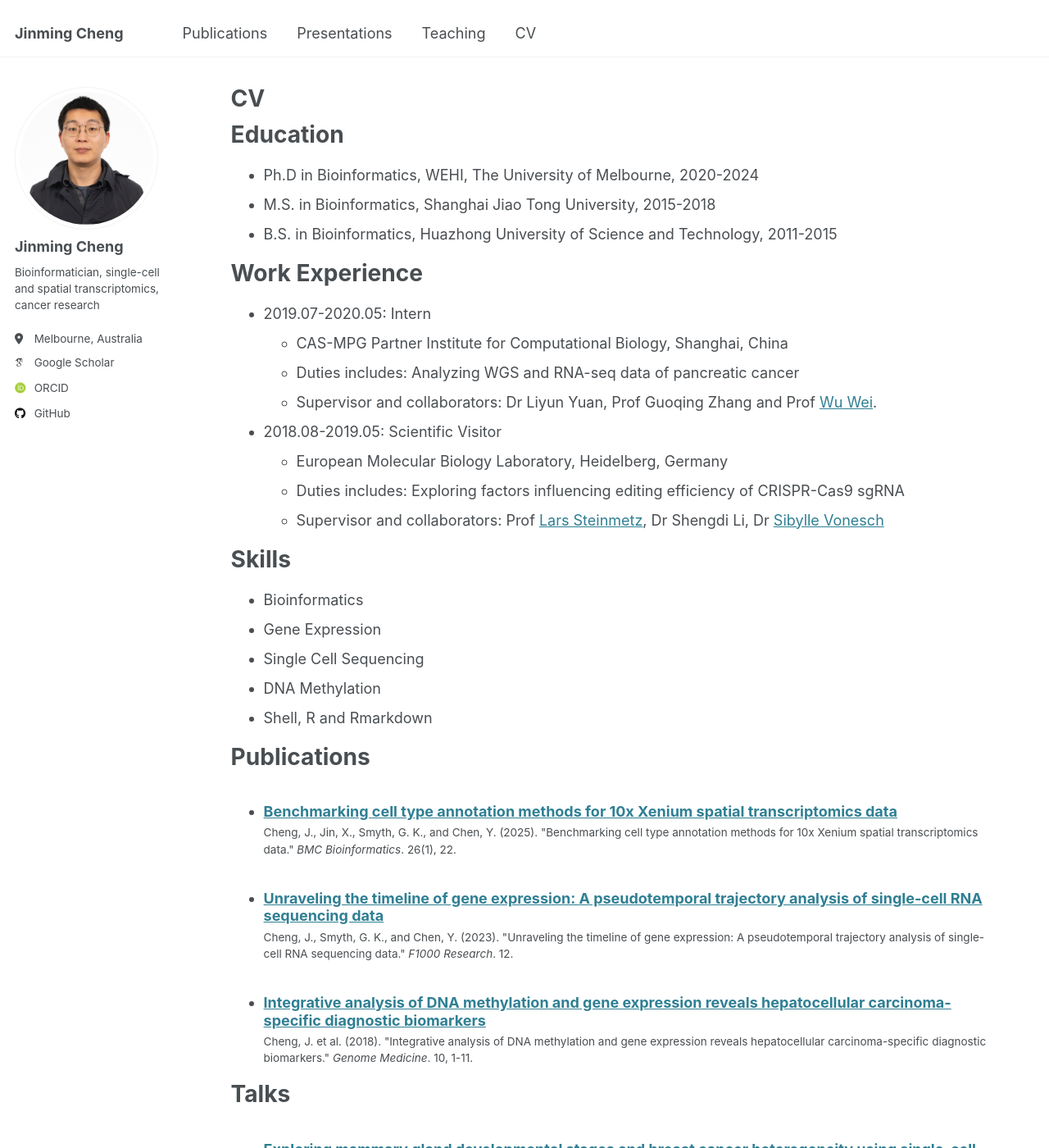
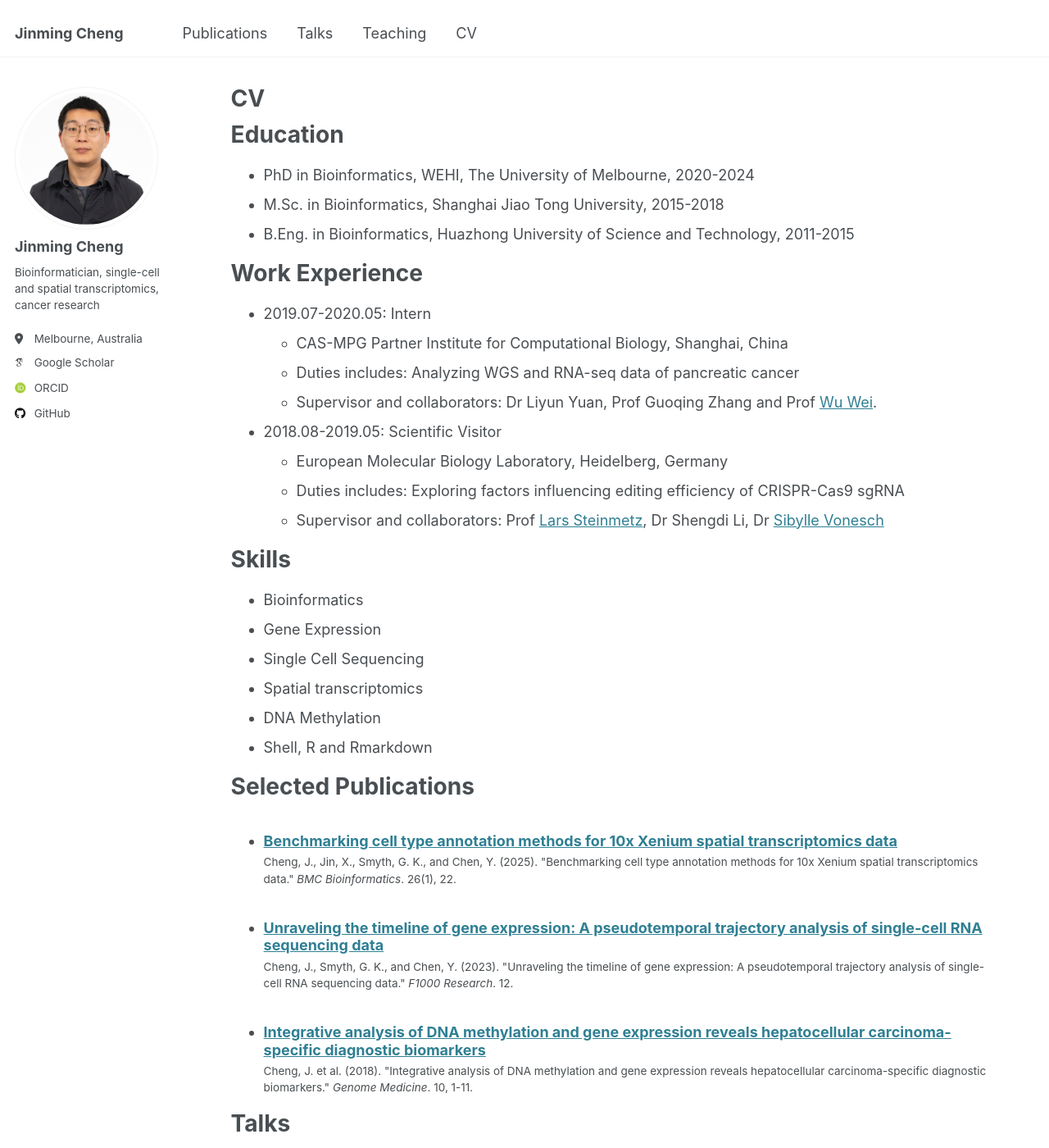
Before and after one commit to jinming-cheng/jinming-cheng.github.io, a Jekyll site: the page built from _pages/cv.md, in a window 1280 px wide and 1400 px high. Shown: the whole window at 82% size. Built offline with Jekyll 4.4.1, drawn with Linux system fonts in a browser that asks for light colours; some web fonts are replaced.

Commit message:
Minor edits and corrections

```diff
--- a/_data/navigation.yml
+++ b/_data/navigation.yml
@@ -8,7 +8,7 @@ main:
   - title: "Publications"
     url: /publications/
 
-  - title: "Presentations"
+  - title: "Talks"
     url: /talks/
 
   - title: "Teaching"
--- a/_pages/cv.md
+++ b/_pages/cv.md
@@ -11,9 +11,9 @@ redirect_from:
 
 Education
 ======
-* Ph.D in Bioinformatics, WEHI, The University of Melbourne, 2020-2024
-* M.S. in Bioinformatics, Shanghai Jiao Tong University, 2015-2018
-* B.S. in Bioinformatics, Huazhong University of Science and Technology, 2011-2015
+* PhD in Bioinformatics, WEHI, The University of Melbourne, 2020-2024
+* M.Sc. in Bioinformatics, Shanghai Jiao Tong University, 2015-2018
+* B.Eng. in Bioinformatics, Huazhong University of Science and Technology, 2011-2015
 
 Work Experience
 ======
@@ -33,10 +33,11 @@ Skills
 * Bioinformatics
 * Gene Expression
 * Single Cell Sequencing
+* Spatial transcriptomics
 * DNA Methylation
 * Shell, R and Rmarkdown
 
-Publications
+Selected Publications
 ======
   <ul>{% for post in site.publications reversed %}
     {% include archive-single-cv.html %}
--- a/_pages/publications.html
+++ b/_pages/publications.html
@@ -6,7 +6,7 @@ author_profile: true
 ---
 
 {% if site.author.googlescholar %}
-  <div class="wordwrap">You can also find my articles on <a href="{{site.author.googlescholar}}">my Google Scholar profile</a>.</div>
+  <div class="wordwrap">See below the selected publications from my work. You can also find my articles on <a href="{{site.author.googlescholar}}">my Google Scholar profile</a>.</div>
 {% endif %}
 
 {% include base_path %}
```
Also changed, not shown: _talks/240618_PhD_Completion_Seminar.md (+1 -1 lines).
